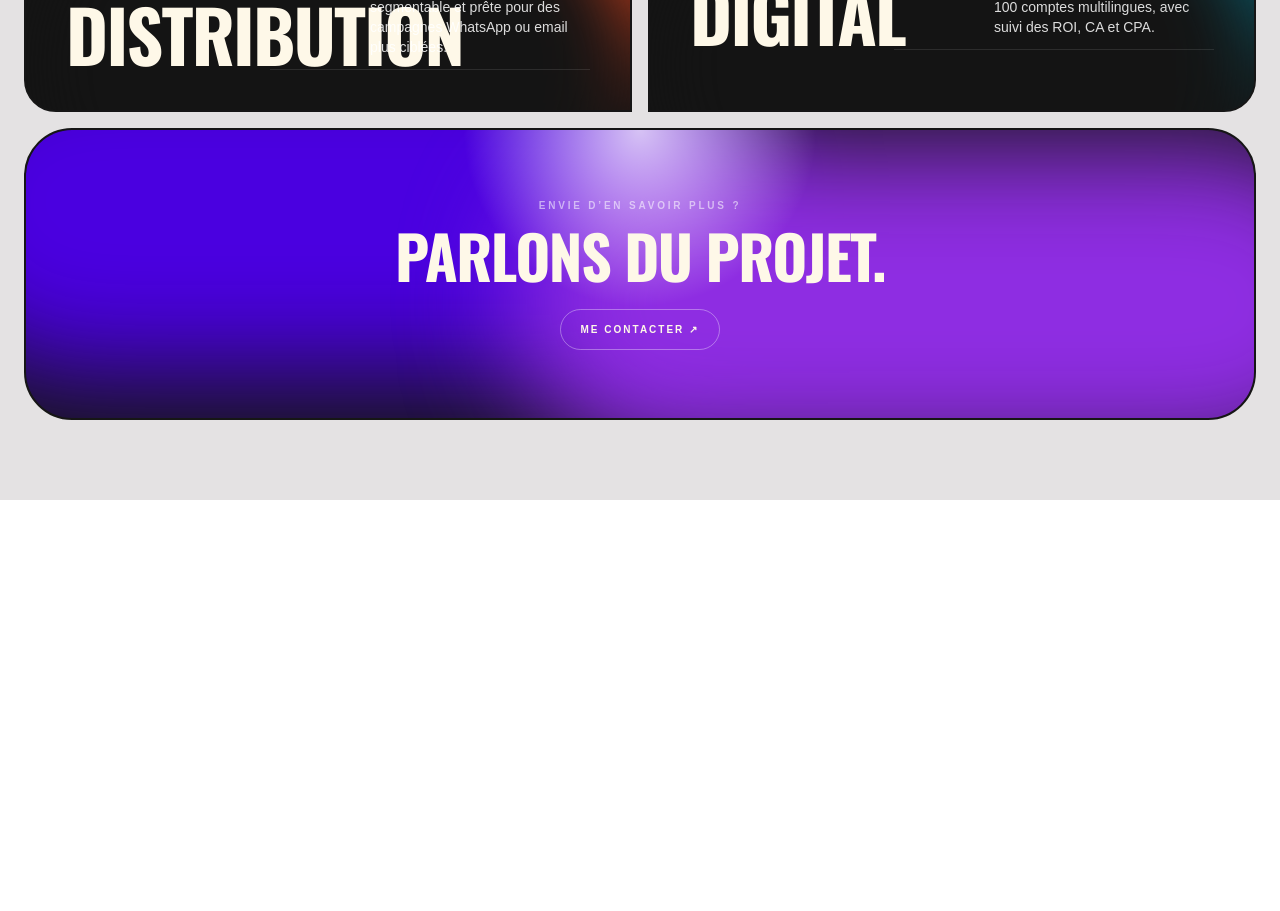
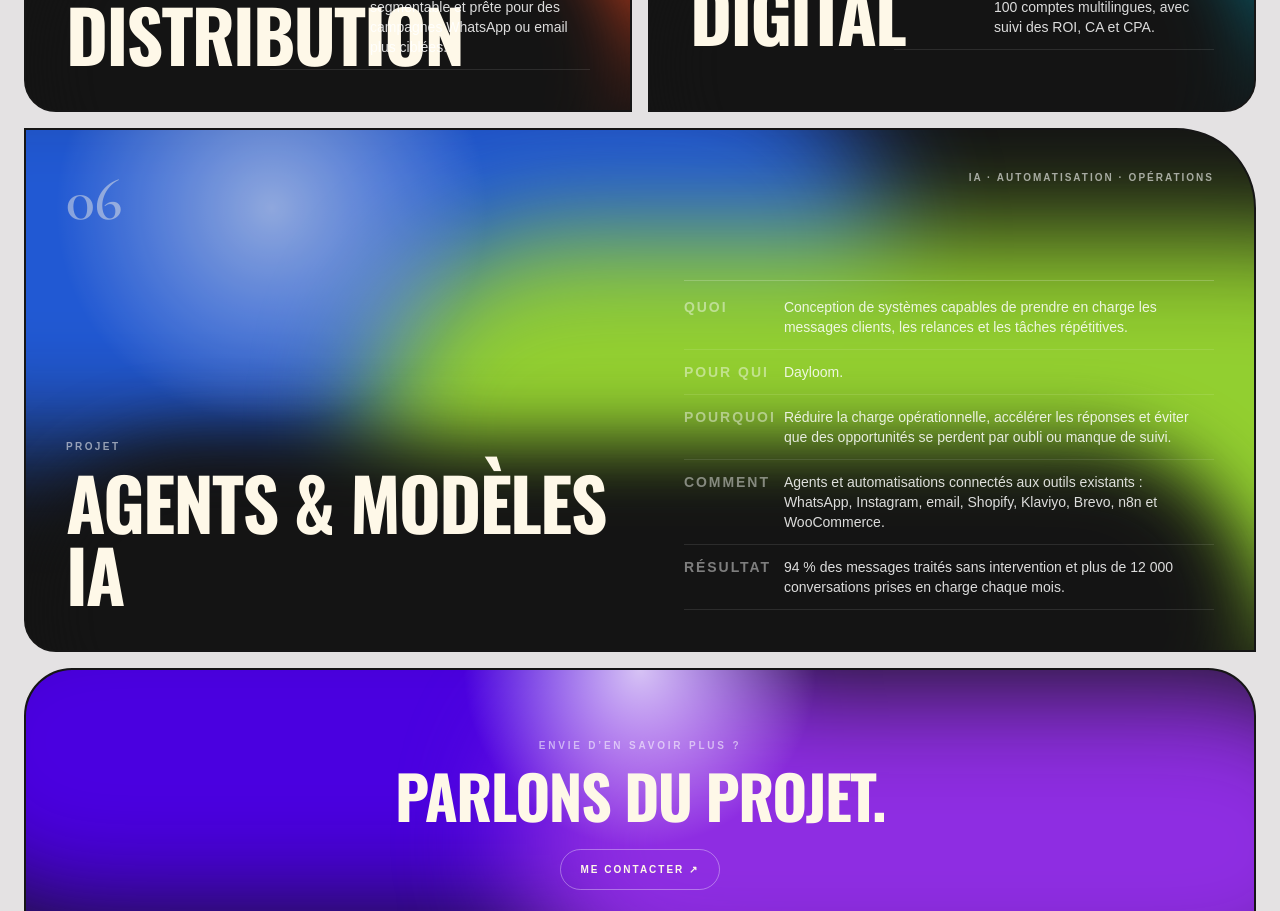
Before and after one commit to nuhfear1/Visit-card, a Next.js app: page /Visit-card/projects in a window 1280 px wide. Shown: the part 1860-2771 px from the top of the page. Before the commit the page ends 2360 px from the top, so only its background shows below. Built offline with nearby package versions, Linux system fonts and the light colour scheme.

Commit message:
projects: ajouter Dayloom comme projet IA

```diff
--- a/src/components/ui/image-mask.tsx
+++ b/src/components/ui/image-mask.tsx
@@ -71,6 +71,20 @@ const projects = [
       ["RÉSULTAT", "Une expérience menée sur plus de 100 comptes multilingues, avec suivi des ROI, CA et CPA."],
     ],
   },
+  {
+    num: "06",
+    title: "AGENTS & MODÈLES IA",
+    tags: "IA · AUTOMATISATION · OPÉRATIONS",
+    primary: "#2563EB",
+    secondary: "#A3E635",
+    facts: [
+      ["QUOI", "Conception de systèmes capables de prendre en charge les messages clients, les relances et les tâches répétitives."],
+      ["POUR QUI", "Dayloom."],
+      ["POURQUOI", "Réduire la charge opérationnelle, accélérer les réponses et éviter que des opportunités se perdent par oubli ou manque de suivi."],
+      ["COMMENT", "Agents et automatisations connectés aux outils existants : WhatsApp, Instagram, email, Shopify, Klaviyo, Brevo, n8n et WooCommerce."],
+      ["RÉSULTAT", "94 % des messages traités sans intervention et plus de 12 000 conversations prises en charge chaque mois."],
+    ],
+  },
 ];
 
 export default function ImageMaskGrid() {
@@ -83,9 +97,11 @@ export default function ImageMaskGrid() {
             className={`group relative min-h-[520px] overflow-hidden border-2 border-[#161616] bg-[#161616] ${
               index === 0
                 ? "lg:col-span-2 rounded-tl-[5rem] rounded-br-[2rem]"
-                : index % 2 === 0
-                  ? "rounded-tl-[5rem] rounded-br-[2rem]"
-                  : "rounded-tr-[5rem] rounded-bl-[2rem]"
+                : index === 5
+                  ? "lg:col-span-2 rounded-tr-[5rem] rounded-bl-[2rem]"
+                  : index % 2 === 0
+                    ? "rounded-tl-[5rem] rounded-br-[2rem]"
+                    : "rounded-tr-[5rem] rounded-bl-[2rem]"
             }`}
           >
             <div className="absolute -left-[20%] -top-[15%] h-[75%] w-[90%] rounded-full blur-[55px] transition-transform duration-700 group-hover:scale-110" style={{ backgroundColor: project.primary }} />
```
